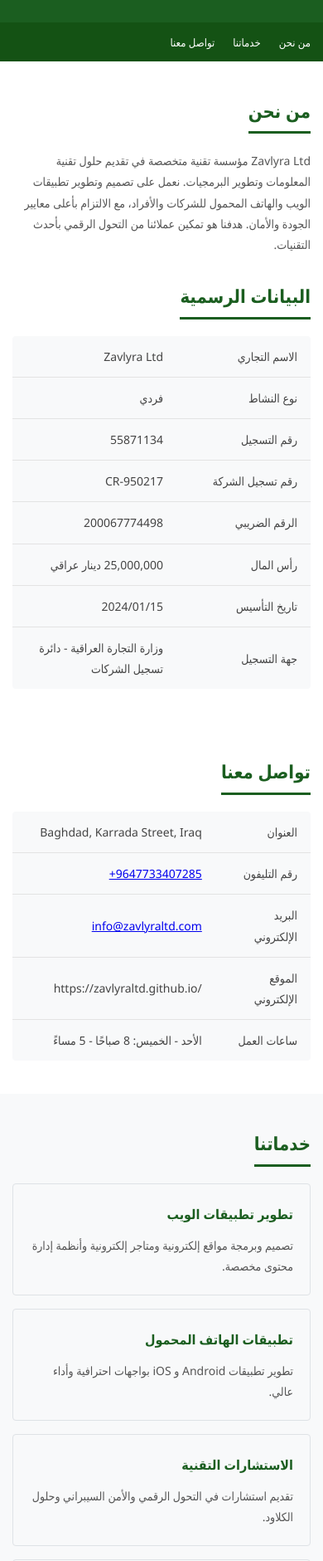
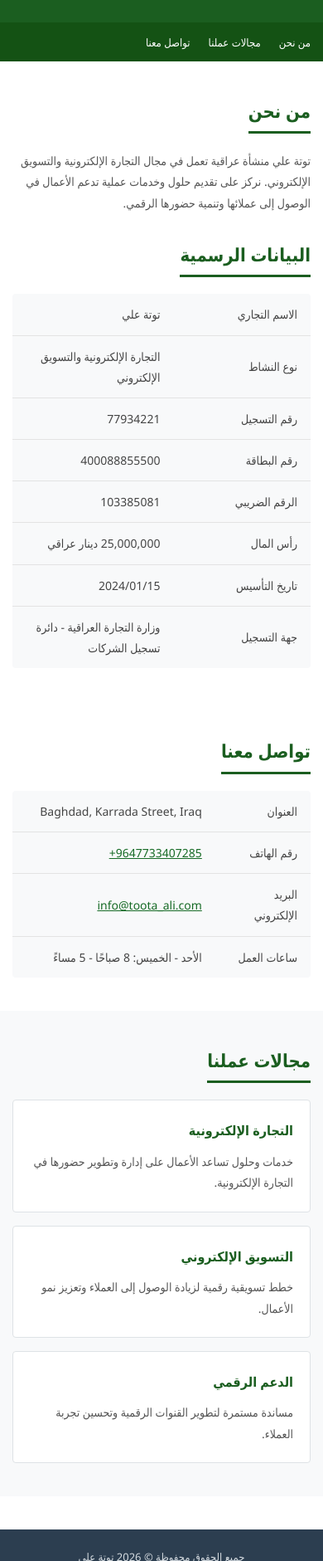
Before and after one commit to zavlyraltd/zavlyraltd.github.io, a plain HTML site: page index.html in a window 390 px wide. Shown: the part 119-2000 px from the top of the page at 83% size. Drawn offline with Linux system fonts and the light colour scheme.

Commit message:
Replace Zavlyra Ltd with Toota Ali in index.html

```diff
--- a/index.html
+++ b/index.html
@@ -3,22 +3,12 @@
 <head>
   <meta charset="UTF-8">
   <meta name="viewport" content="width=device-width, initial-scale=1.0">
-<meta name="facebook-domain-verification" content="nivuzim8pefpbtkdsew36fjvsgtnsy" />
-<meta name="facebook-domain-verification" content="fipyvufvjm8axrxa971wmkji4pk88u" />
-<title>Zavlyra Ltd - خدمات تقنية المعلومات وتطوير البرمجيات</title>
+  <title>توتة علي | التجارة والتسويق الإلكتروني</title>
   <style>
     * { margin: 0; padding: 0; box-sizing: border-box; }
     html { scroll-behavior: smooth; }
-  body {
-    font-family: "Segoe UI", Tahoma, Arial, sans-serif;
-    background: #ffffff;
-    color: #444;
-    font-size: 15px;
-    line-height: 1.8;
-  }
+    body { font-family: "Segoe UI", Tahoma, Arial, sans-serif; background: #fff; color: #444; font-size: 15px; line-height: 1.8; }
     .container { max-width: 780px; margin: 0 auto; padding: 0 15px; }
-
-  /* Header */
     header { background: #1b5e20; color: #fff; }
     .header-top { padding: 45px 0 30px; }
     .header-top h1 { font-size: 30px; font-weight: 700; margin-bottom: 8px; line-height: 1.3; }
@@ -27,149 +17,57 @@
     nav ul { list-style: none; display: flex; gap: 22px; padding: 10px 0; }
     nav a { color: #fff; text-decoration: none; font-size: 13px; }
     nav a:hover { text-decoration: underline; }
-
-  /* Sections */
     section { padding: 40px 0; }
-  h2 {
-    color: #1b5e20;
-    font-size: 22px;
-    font-weight: 700;
-    display: inline-block;
-    padding-bottom: 8px;
-    margin-bottom: 20px;
-    position: relative;
-  }
-  h2::after {
-    content: "";
-    position: absolute;
-    right: 0; bottom: 0;
-    width: 100%; height: 3px;
-    background: #1b5e20;
-  }
-
-  /* About */
+    h2 { color: #1b5e20; font-size: 22px; font-weight: 700; display: inline-block; padding-bottom: 8px; margin-bottom: 20px; position: relative; }
+    h2::after { content: ""; position: absolute; right: 0; bottom: 0; width: 100%; height: 3px; background: #1b5e20; }
     .about-grid { display: flex; gap: 45px; align-items: flex-start; }
     .about-text { flex: 1; font-size: 14px; color: #555; }
-  .about-data { width: 240px; flex-shrink: 0; }
-
-  /* Tables */
+    .about-data { width: 280px; flex-shrink: 0; }
     table { width: 100%; border-collapse: collapse; background: #f8f9fa; border-radius: 4px; overflow: hidden; }
     td { padding: 12px 16px; font-size: 14px; color: #444; vertical-align: middle; }
     tr:not(:last-child) td { border-bottom: 1px solid #e3e3e3; }
     .contact-table td.label { width: 32%; }
-  .about-data td.label { width: 45%; }
+    .about-data td.label { width: 46%; }
     .ltr { direction: ltr; unicode-bidi: embed; display: inline-block; }
-
-  /* Services */
+    a { color: #176b26; }
     .services { background: #f8f9fa; }
     .cards { display: grid; grid-template-columns: repeat(3, 1fr); gap: 16px; }
-  .card {
-    background: #f8f9fa;
-    border: 1px solid #dee2e6;
-    border-radius: 4px;
-    padding: 22px 20px;
-  }
+    .card { background: #fff; border: 1px solid #dee2e6; border-radius: 4px; padding: 22px 20px; }
     .card h3 { color: #1b5e20; font-size: 16px; font-weight: 700; margin-bottom: 10px; }
     .card p { font-size: 14px; color: #555; }
-
-  /* Footer */
-  footer {
-    background: #2c3e50;
-    color: #d5dbe0;
-    text-align: center;
-    font-size: 13px;
-    padding: 22px 15px;
-    margin-top: 40px;
-  }
-
-  @media (max-width: 768px) {
-    .about-grid { flex-direction: column; gap: 30px; }
-    .about-data { width: 100%; }
-    .cards { grid-template-columns: 1fr; }
-    .header-top h1 { font-size: 26px; }
-  }
+    footer { background: #2c3e50; color: #d5dbe0; text-align: center; font-size: 13px; padding: 22px 15px; margin-top: 40px; }
+    @media (max-width: 768px) { .about-grid { flex-direction: column; gap: 30px; } .about-data { width: 100%; } .cards { grid-template-columns: 1fr; } .header-top h1 { font-size: 26px; } }
   </style>
 </head>
 <body>
-
   <header>
-  <div class="container header-top">
-    <h1>Zavlyra Ltd</h1>
-    <p>خدمات تقنية المعلومات وتطوير البرمجيات</p>
-  </div>
-  <nav>
-    <div class="container">
-      <ul>
-        <li><a href="#about">من نحن</a></li>
-        <li><a href="#services">خدماتنا</a></li>
-        <li><a href="#contact">تواصل معنا</a></li>
-      </ul>
-    </div>
-  </nav>
+    <div class="container header-top"><h1>توتة علي</h1><p>التجارة الإلكترونية والتسويق الإلكتروني</p></div>
+    <nav><div class="container"><ul><li><a href="#about">من نحن</a></li><li><a href="#services">مجالات عملنا</a></li><li><a href="#contact">تواصل معنا</a></li></ul></div></nav>
   </header>
-
-<section id="about">
-  <div class="container about-grid">
-    <div class="about-text">
-      <h2>من نحن</h2>
-      <p>Zavlyra Ltd مؤسسة تقنية متخصصة في تقديم حلول تقنية المعلومات وتطوير البرمجيات. نعمل على تصميم وتطوير تطبيقات الويب والهاتف المحمول للشركات والأفراد، مع الالتزام بأعلى معايير الجودة والأمان. هدفنا هو تمكين عملائنا من التحول الرقمي بأحدث التقنيات.</p>
-    </div>
-    <div class="about-data">
-      <h2>البيانات الرسمية</h2>
-      <table>
-        <tr><td class="label">الاسم التجاري</td><td>Zavlyra Ltd</td></tr>
-        <tr><td class="label">نوع النشاط</td><td>فردي</td></tr>
-        <tr><td class="label">رقم التسجيل</td><td><span class="ltr">55871134</span></td></tr>
-        <tr><td class="label">رقم تسجيل الشركة</td><td><span class="ltr">CR-950217</span></td></tr>
-        <tr><td class="label">الرقم الضريبي</td><td><span class="ltr">200067774498</span></td></tr>
+  <section id="about"><div class="container about-grid">
+    <div class="about-text"><h2>من نحن</h2><p>توتة علي منشأة عراقية تعمل في مجال التجارة الإلكترونية والتسويق الإلكتروني. نركز على تقديم حلول وخدمات عملية تدعم الأعمال في الوصول إلى عملائها وتنمية حضورها الرقمي.</p></div>
+    <div class="about-data"><h2>البيانات الرسمية</h2><table>
+      <tr><td class="label">الاسم التجاري</td><td>توتة علي</td></tr>
+      <tr><td class="label">نوع النشاط</td><td>التجارة الإلكترونية والتسويق الإلكتروني</td></tr>
+      <tr><td class="label">رقم التسجيل</td><td><span class="ltr">77934221</span></td></tr>
+      <tr><td class="label">رقم البطاقة</td><td><span class="ltr">400088855500</span></td></tr>
+      <tr><td class="label">الرقم الضريبي</td><td><span class="ltr">103385081</span></td></tr>
       <tr><td class="label">رأس المال</td><td>25,000,000 دينار عراقي</td></tr>
       <tr><td class="label">تاريخ التأسيس</td><td><span class="ltr">2024/01/15</span></td></tr>
       <tr><td class="label">جهة التسجيل</td><td>وزارة التجارة العراقية - دائرة تسجيل الشركات</td></tr>
-      </table>
-    </div>
-  </div>
-</section>
-
-<section id="contact">
-  <div class="container">
-    <h2>تواصل معنا</h2>
-    <table class="contact-table">
+    </table></div>
+  </div></section>
+  <section id="contact"><div class="container"><h2>تواصل معنا</h2><table class="contact-table">
     <tr><td class="label">العنوان</td><td><span class="ltr">Baghdad, Karrada Street, Iraq</span></td></tr>
-      <tr><td class="label">رقم التليفون</td><td><span class="ltr"><a href="tel:+9647733407285">+9647733407285</a></span></td></tr>
-      <tr><td class="label">البريد الإلكتروني</td><td><span class="ltr"><a href="mailto:info@zavlyraltd.com">info@zavlyraltd.com</a></span></td></tr>
-      <tr><td class="label">الموقع الإلكتروني</td><td><span class="ltr">https://zavlyraltd.github.io/</span></td></tr>
+    <tr><td class="label">رقم الهاتف</td><td><span class="ltr"><a href="tel:+9647733407285">+9647733407285</a></span></td></tr>
+    <tr><td class="label">البريد الإلكتروني</td><td><span class="ltr"><a href="mailto:info@toota_ali.com">info@toota_ali.com</a></span></td></tr>
     <tr><td class="label">ساعات العمل</td><td>الأحد - الخميس: 8 صباحًا - 5 مساءً</td></tr>
-    </table>
-  </div>
-</section>
-
-<section id="services" class="services">
-  <div class="container">
-    <h2>خدماتنا</h2>
-    <div class="cards">
-      <div class="card">
-        <h3>تطوير تطبيقات الويب</h3>
-        <p>تصميم وبرمجة مواقع إلكترونية ومتاجر إلكترونية وأنظمة إدارة محتوى مخصصة.</p>
-      </div>
-      <div class="card">
-        <h3>تطبيقات الهاتف المحمول</h3>
-        <p>تطوير تطبيقات Android و iOS بواجهات احترافية وأداء عالي.</p>
-      </div>
-      <div class="card">
-        <h3>الاستشارات التقنية</h3>
-        <p>تقديم استشارات في التحول الرقمي والأمن السيبراني وحلول الكلاود.</p>
-      </div>
-      <div class="card">
-        <h3>الدعم الفني والصيانة</h3>
-        <p>خطط دعم فني وصيانة شهرية لضمان استمرارية عمل الأنظمة والمواقع.</p>
-      </div>
-    </div>
-  </div>
-</section>
-
-<footer>
-  جميع الحقوق محفوظة &copy; 2026 Zavlyra Ltd
-</footer>
-
+  </table></div></section>
+  <section id="services" class="services"><div class="container"><h2>مجالات عملنا</h2><div class="cards">
+    <div class="card"><h3>التجارة الإلكترونية</h3><p>خدمات وحلول تساعد الأعمال على إدارة وتطوير حضورها في التجارة الإلكترونية.</p></div>
+    <div class="card"><h3>التسويق الإلكتروني</h3><p>خطط تسويقية رقمية لزيادة الوصول إلى العملاء وتعزيز نمو الأعمال.</p></div>
+    <div class="card"><h3>الدعم الرقمي</h3><p>مساندة مستمرة لتطوير القنوات الرقمية وتحسين تجربة العملاء.</p></div>
+  </div></div></section>
+  <footer>جميع الحقوق محفوظة &copy; 2026 توتة علي</footer>
 </body>
 </html>
```
Lines whose indentation alone changed are shown as unchanged.
